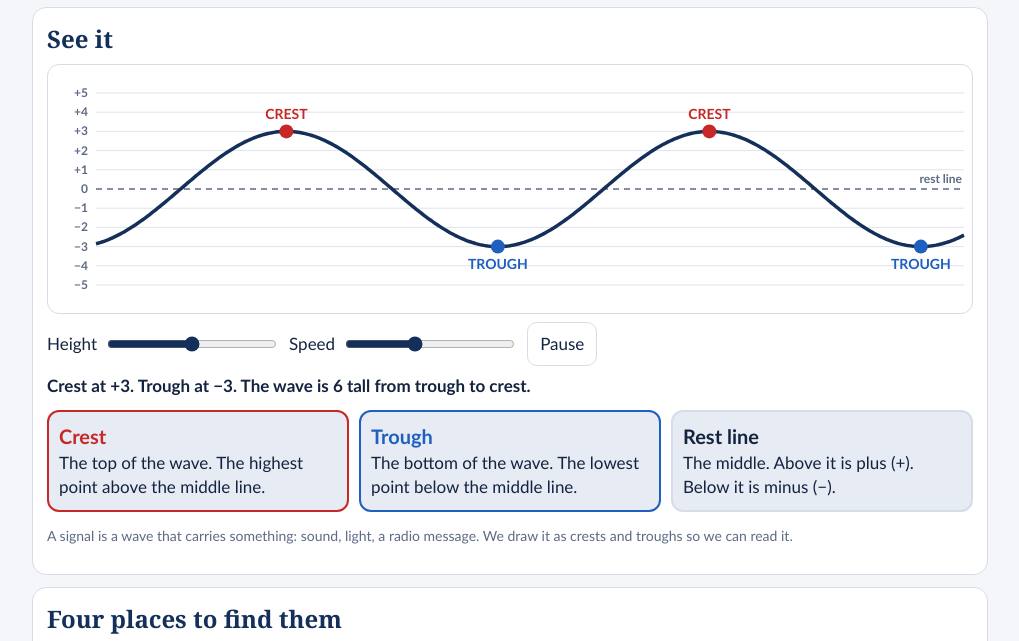
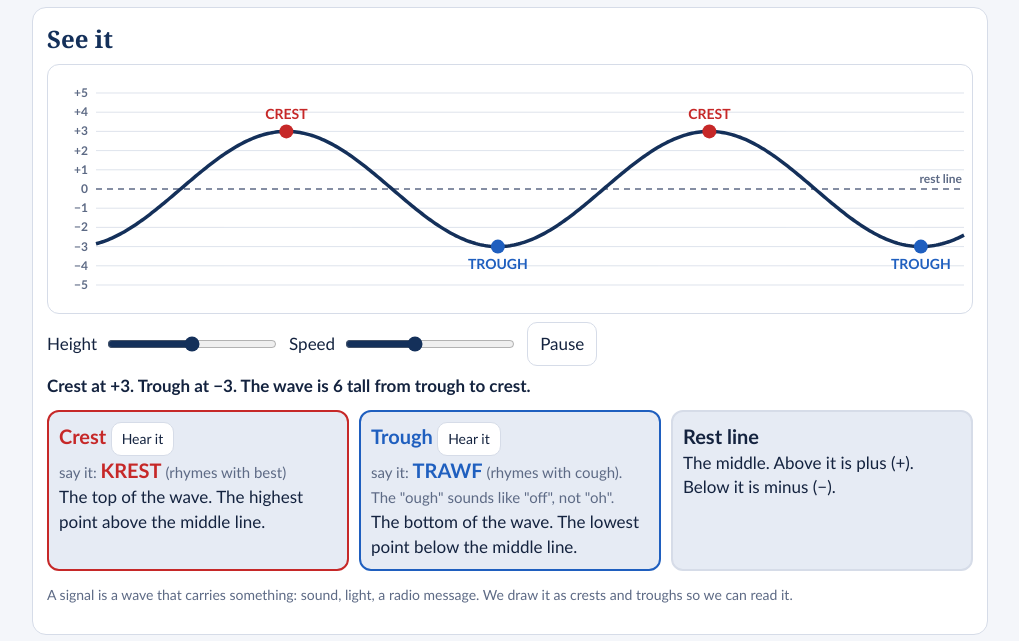
Before and after one commit to jordanendeavors-collab/Ceedabu, a plain HTML site: page mathbeatsstudio/waves.html in a window 1280 px wide. Shown: the part 142-783 px from the top of the page, without its empty margins (130-1149 px from the left). Drawn offline with Linux system fonts and the light colour scheme.

Commit message:
Crest and Trough: pronunciation guide and hear-it buttons
Co-Authored-By: Claude Sonnet 5.5 <noreply@anthropic.com>
Claude-Session: https://claude.ai/code/session_016buJKB1VVCsLfYbuTkiUYm

```diff
--- a/mathbeatsstudio/waves.html
+++ b/mathbeatsstudio/waves.html
@@ -30,6 +30,7 @@ canvas{display:block;width:100%;background:var(--card);border:1px solid var(--li
 .row{display:flex;flex-wrap:wrap;gap:10px;align-items:center;margin:8px 0}
 .row label{display:flex;gap:8px;align-items:center;flex-wrap:wrap}
 input[type=range]{width:170px;min-height:36px;accent-color:var(--on)}
+.pron{font-size:15px;color:var(--mute)}.pron b{font-size:16px}.say{min-height:34px;padding:2px 10px;font-size:14px;vertical-align:middle}
 .words{display:grid;grid-template-columns:repeat(auto-fit,minmax(200px,1fr));gap:10px;margin-top:10px}
 .word{border:2px solid var(--line);border-radius:12px;padding:10px;background:var(--cell)}
 .word b{font-size:20px}.word.c{border-color:var(--crest)}.word.c b{color:var(--crest)}
@@ -74,8 +75,8 @@ footer{color:var(--mute);font-size:14px;margin:18px 0 30px}
   </div>
   <div class="read" id="hRead"></div>
   <div class="words">
-    <div class="word c"><b>Crest</b><br>The top of the wave. The highest point above the middle line.</div>
-    <div class="word t"><b>Trough</b><br>The bottom of the wave. The lowest point below the middle line.</div>
+    <div class="word c"><b>Crest</b> <button class="say" data-say="crest" aria-label="Hear the word crest">Hear it</button><br><span class="pron">say it: <b>KREST</b> (rhymes with best)</span><br>The top of the wave. The highest point above the middle line.</div>
+    <div class="word t"><b>Trough</b> <button class="say" data-say="trough" aria-label="Hear the word trough">Hear it</button><br><span class="pron">say it: <b>TRAWF</b> (rhymes with cough). The "ough" sounds like "off", not "oh".</span><br>The bottom of the wave. The lowest point below the middle line.</div>
     <div class="word"><b>Rest line</b><br>The middle. Above it is plus (+). Below it is minus (&minus;).</div>
   </div>
   <p class="note">A signal is a wave that carries something: sound, light, a radio message. We draw it as crests and troughs so we can read it.</p>
@@ -160,6 +161,7 @@ footer{color:var(--mute);font-size:14px;margin:18px 0 30px}
 
 <section class="card" aria-labelledby="h-faq">
   <h2 id="h-faq">Questions kids ask</h2>
+  <details><summary>How do I say crest and trough?</summary><p>Crest is KREST, like best. Trough is TRAWF, like cough. The "ough" in trough sounds like "off". Say it out loud three times: crest, trough, crest, trough.</p></details>
   <details><summary>Is the trough as big as the crest?</summary><p>In a plain, smooth wave, yes. If the crest is 3 above the rest line, the trough is 3 below it. Real signals can be lopsided, but we start with the even ones.</p></details>
   <details><summary>Why is the middle line there?</summary><p>It is the rest line: where the water, the rope or the air sits when nothing is moving. We measure every crest and trough from it. Above is plus. Below is minus.</p></details>
   <details><summary>Does a louder sound mean a taller crest?</summary><p>Yes. Loudness is the height of the crest (and the depth of the trough). Quiet sounds make small waves. Loud sounds make tall ones.</p></details>
@@ -301,6 +303,10 @@ function drawTide(){
  $("#tRead").textContent=r;$("#tTv").textContent=T.toFixed(1)+" hours";
 }
 
+/* ---------- say the words ---------- */
+document.querySelectorAll(".say").forEach(function(b){b.onclick=function(){
+ try{var u=new SpeechSynthesisUtterance(b.dataset.say);u.lang="en-US";u.rate=.8;speechSynthesis.cancel();speechSynthesis.speak(u)}catch(e){b.textContent="Use the spelling guide"}}});
+
 /* ---------- tabs ---------- */
 var ex="ocean";
 document.querySelectorAll("[data-ex]").forEach(function(b){b.onclick=function(){
```
